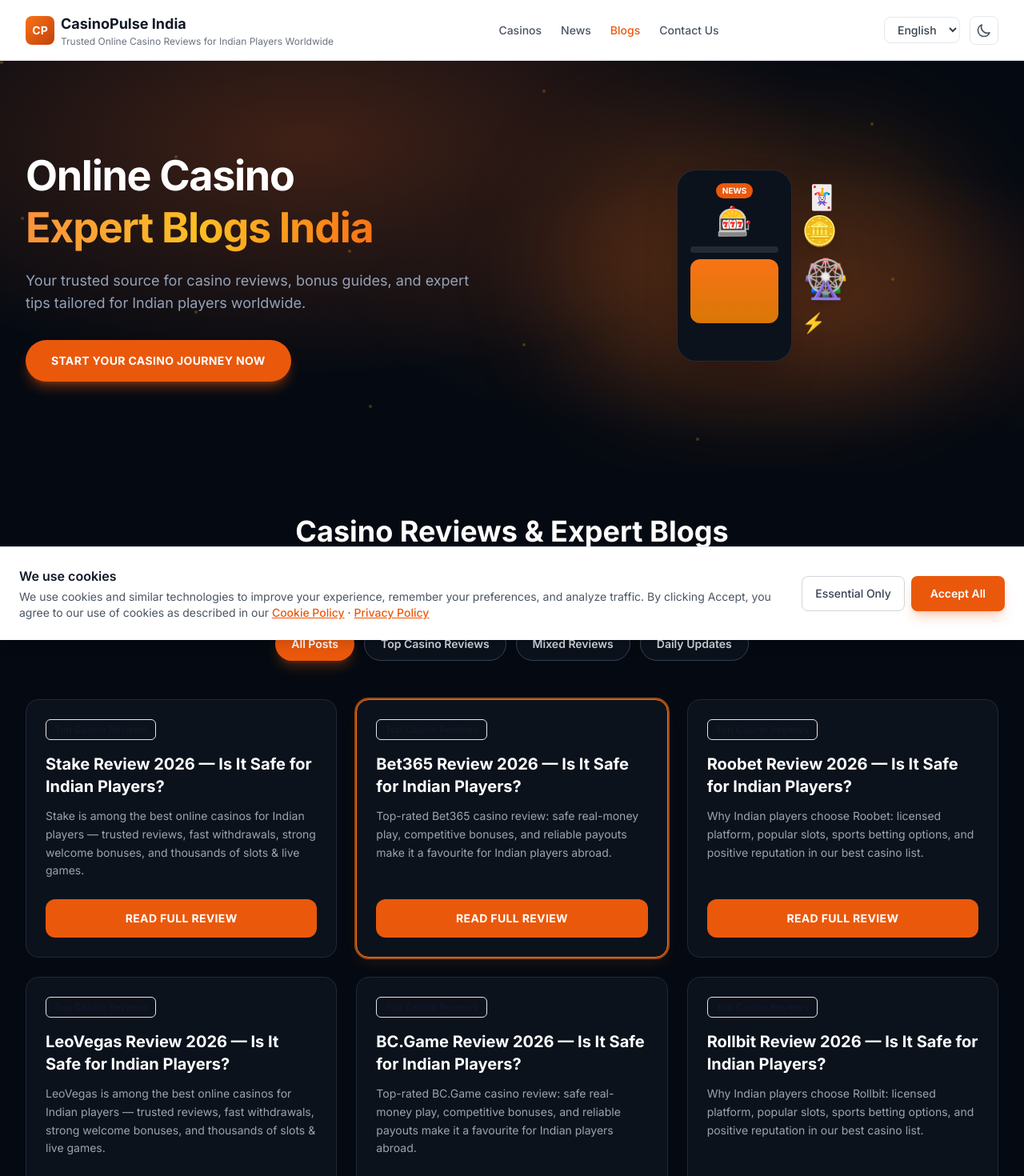
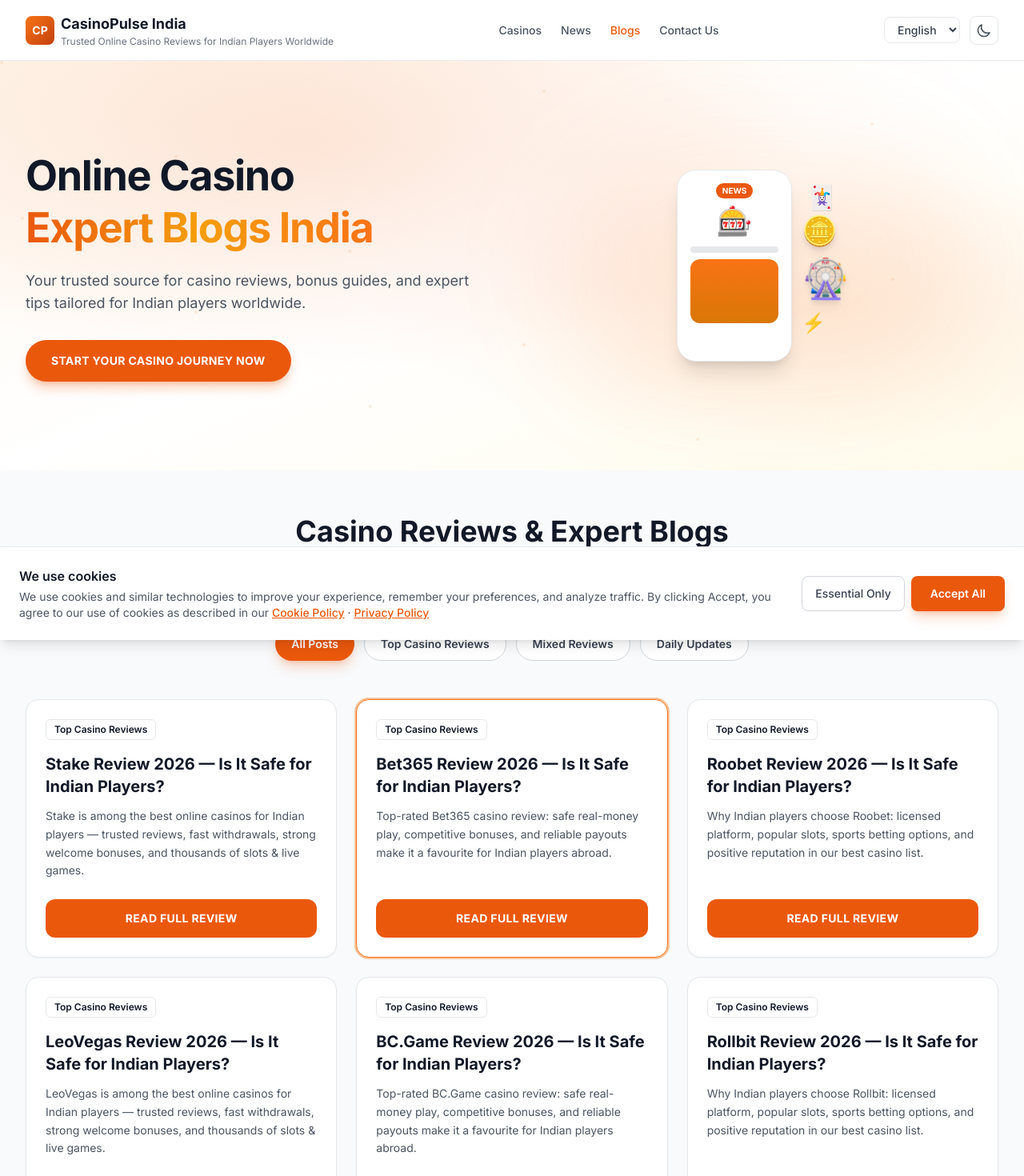
Before and after one commit to armcoincrypto/CasinoLending, a Next.js app: page /blogs in a window 1280 px wide. Shown: the top 1470 px of the page at 80% size. Built offline with nearby package versions, Linux system fonts and the light colour scheme.

Commit message:
Add light mode styles to blogs page components.
Use white cards, gray text, and soft orange hero in light theme while keeping dark mockup in dark mode.

Co-authored-by: Cursor <cursoragent@cursor.com>

```diff
--- a/src/app/blogs/page.tsx
+++ b/src/app/blogs/page.tsx
@@ -37,13 +37,13 @@ export default function BlogsPage() {
   };
 
   return (
-    <div className="bg-[#050A12]">
+    <div className="bg-gray-50 dark:bg-[#050A12]">
       <BlogHero />
 
       <section className="mx-auto max-w-7xl px-4 py-14 sm:px-6 lg:px-8">
         <div className="text-center">
-          <h2 className="text-3xl font-bold text-white sm:text-4xl">{t("blogsTitle")}</h2>
-          <p className="mx-auto mt-3 max-w-2xl text-gray-400">{t("blogsSubtitle")}</p>
+          <h2 className="text-3xl font-bold text-gray-900 sm:text-4xl dark:text-white">{t("blogsTitle")}</h2>
+          <p className="mx-auto mt-3 max-w-2xl text-gray-600 dark:text-gray-400">{t("blogsSubtitle")}</p>
         </div>
 
         <div className="mt-10">
--- a/src/components/blogs/BlogCard.tsx
+++ b/src/components/blogs/BlogCard.tsx
@@ -20,21 +20,21 @@ export default function BlogCard({ post, categoryLabel, featured }: BlogCardProp
 
   return (
     <article
-      className={`flex flex-col overflow-hidden rounded-2xl border bg-[#0B121C] p-6 transition-all hover:border-brand-500/50 ${
+      className={`flex flex-col overflow-hidden rounded-2xl border bg-white p-6 shadow-sm transition-all hover:border-brand-300 hover:shadow-md dark:bg-[#0B121C] dark:shadow-none dark:hover:border-brand-500/50 ${
         featured
-          ? `border-brand-500 ring-2 ring-brand-500/60 shadow-lg shadow-brand-500/10`
-          : "border-gray-800"
+          ? "border-brand-500 ring-2 ring-brand-500/40 shadow-lg shadow-brand-500/10 dark:ring-brand-500/60"
+          : "border-gray-200 dark:border-gray-800"
       }`}
     >
       <span className={`inline-flex w-fit rounded-md px-2.5 py-1 text-xs font-semibold ${styles.pill}`}>
         {categoryLabel}
       </span>
 
-      <h2 className="mt-4 text-lg font-bold leading-snug text-white sm:text-xl">
+      <h2 className="mt-4 text-lg font-bold leading-snug text-gray-900 sm:text-xl dark:text-white">
         {getLocalizedText(post.title, locale)}
       </h2>
 
-      <p className="mt-3 line-clamp-4 flex-1 text-sm leading-relaxed text-gray-400">
+      <p className="mt-3 line-clamp-4 flex-1 text-sm leading-relaxed text-gray-600 dark:text-gray-400">
         {getLocalizedText(post.excerpt, locale)}
       </p>
 
--- a/src/components/blogs/BlogCategoryFilter.tsx
+++ b/src/components/blogs/BlogCategoryFilter.tsx
@@ -24,8 +24,8 @@ export default function BlogCategoryFilter({
             onClick={() => onChange(f.key)}
             className={`rounded-full px-5 py-2.5 text-sm font-semibold transition-all ${
               isActive
-                ? "bg-brand-600 text-white shadow-lg shadow-brand-600/30"
-                : "border border-gray-700 bg-[#0B121C] text-gray-300 hover:border-gray-600 hover:text-white"
+                ? "bg-brand-600 text-white shadow-lg shadow-brand-600/25"
+                : "border border-gray-300 bg-white text-gray-700 hover:border-brand-300 hover:text-brand-700 dark:border-gray-700 dark:bg-[#0B121C] dark:text-gray-300 dark:hover:border-gray-600 dark:hover:text-white"
             }`}
           >
             {f.label}
--- a/src/components/blogs/BlogHero.tsx
+++ b/src/components/blogs/BlogHero.tsx
@@ -9,14 +9,14 @@ export default function BlogHero() {
   const { t } = useTranslation(locale);
 
   return (
-    <section className="relative overflow-hidden bg-[#050A12]">
-      <div className="absolute inset-0 bg-[radial-gradient(ellipse_at_30%_20%,_rgba(242,101,34,0.25),_transparent_50%)]" />
-      <div className="absolute inset-0 bg-[radial-gradient(ellipse_at_80%_60%,_rgba(242,101,34,0.12),_transparent_40%)]" />
-      <div className="pointer-events-none absolute inset-0 opacity-40">
+    <section className="relative overflow-hidden bg-gradient-to-br from-orange-50 via-white to-amber-50 dark:from-[#050A12] dark:via-slate-900 dark:to-[#050A12]">
+      <div className="absolute inset-0 bg-[radial-gradient(ellipse_at_30%_20%,_rgba(242,101,34,0.15),_transparent_50%)] dark:bg-[radial-gradient(ellipse_at_30%_20%,_rgba(242,101,34,0.25),_transparent_50%)]" />
+      <div className="absolute inset-0 bg-[radial-gradient(ellipse_at_80%_60%,_rgba(242,101,34,0.08),_transparent_40%)] dark:bg-[radial-gradient(ellipse_at_80%_60%,_rgba(242,101,34,0.12),_transparent_40%)]" />
+      <div className="pointer-events-none absolute inset-0 opacity-30 dark:opacity-40">
         {[...Array(12)].map((_, i) => (
           <span
             key={i}
-            className="absolute h-1 w-1 rounded-full bg-amber-400/60"
+            className="absolute h-1 w-1 rounded-full bg-brand-400/50 dark:bg-amber-400/60"
             style={{
               left: `${(i * 17) % 100}%`,
               top: `${(i * 23) % 100}%`,
@@ -27,31 +27,31 @@ export default function BlogHero() {
 
       <div className="relative mx-auto grid max-w-7xl items-center gap-10 px-4 py-16 sm:px-6 lg:grid-cols-2 lg:py-24 lg:px-8">
         <div>
-          <h1 className="text-4xl font-bold tracking-tight text-white sm:text-5xl lg:text-[3.25rem] lg:leading-tight">
-            <span className="text-white">{t("blogsHeroTitle1")}</span>
+          <h1 className="text-4xl font-bold tracking-tight text-gray-900 sm:text-5xl lg:text-[3.25rem] lg:leading-tight dark:text-white">
+            <span>{t("blogsHeroTitle1")}</span>
             <br />
-            <span className="bg-gradient-to-r from-brand-400 via-amber-400 to-orange-500 bg-clip-text text-transparent">
+            <span className="bg-gradient-to-r from-brand-600 via-amber-500 to-orange-500 bg-clip-text text-transparent dark:from-brand-400 dark:via-amber-400">
               {t("blogsHeroTitle2")}
             </span>
           </h1>
-          <p className="mt-5 max-w-xl text-lg text-slate-400">{t("blogsHeroSubtitle")}</p>
+          <p className="mt-5 max-w-xl text-lg text-gray-600 dark:text-slate-400">{t("blogsHeroSubtitle")}</p>
           <Link
             href="/casinos"
-            className="mt-8 inline-flex rounded-full bg-brand-600 px-8 py-4 text-sm font-bold uppercase tracking-wide text-white shadow-lg shadow-brand-600/40 transition hover:bg-brand-500 hover:shadow-brand-500/50"
+            className="mt-8 inline-flex rounded-full bg-brand-600 px-8 py-4 text-sm font-bold uppercase tracking-wide text-white shadow-lg shadow-brand-600/30 transition hover:bg-brand-500 dark:shadow-brand-600/40"
           >
             {t("blogsHeroCta")}
           </Link>
         </div>
 
         <div className="relative mx-auto flex h-64 w-full max-w-lg items-center justify-center lg:h-80">
-          <div className="absolute inset-0 rounded-full bg-brand-500/20 blur-3xl" />
+          <div className="absolute inset-0 rounded-full bg-brand-500/10 blur-3xl dark:bg-brand-500/20" />
           <div className="relative flex items-end justify-center gap-3">
-            <div className="flex h-52 w-32 flex-col items-center rounded-3xl border border-white/10 bg-[#0B121C] p-4 shadow-2xl sm:h-60 sm:w-36">
+            <div className="flex h-52 w-32 flex-col items-center rounded-3xl border border-gray-200 bg-white p-4 shadow-xl sm:h-60 sm:w-36 dark:border-white/10 dark:bg-[#0B121C] dark:shadow-2xl">
               <span className="mb-2 rounded-full bg-brand-600 px-2 py-0.5 text-[10px] font-bold text-white">
                 NEWS
               </span>
               <div className="text-4xl">🎰</div>
-              <div className="mt-3 h-2 w-full rounded bg-white/10" />
+              <div className="mt-3 h-2 w-full rounded bg-gray-200 dark:bg-white/10" />
               <div className="mt-2 h-20 w-full rounded-xl bg-gradient-to-b from-brand-500 to-amber-600" />
             </div>
             <div className="mb-8 hidden flex-col gap-4 sm:flex">
--- a/src/components/blogs/BlogNewsletter.tsx
+++ b/src/components/blogs/BlogNewsletter.tsx
@@ -16,9 +16,9 @@ export default function BlogNewsletter() {
   };
 
   return (
-    <section className="border-y border-gray-800 bg-[#0B121C] py-10">
+    <section className="border-y border-gray-200 bg-gray-50 py-10 dark:border-gray-800 dark:bg-[#0B121C]">
       <div className="mx-auto flex max-w-7xl flex-col items-center justify-between gap-6 px-4 sm:flex-row sm:px-6 lg:px-8">
-        <p className="text-center text-sm font-bold uppercase tracking-wider text-white sm:text-left sm:text-base">
+        <p className="text-center text-sm font-bold uppercase tracking-wider text-gray-900 sm:text-left sm:text-base dark:text-white">
           {t("blogNewsletterTitle")}
         </p>
         <form onSubmit={handleSubmit} className="flex w-full max-w-lg flex-col gap-3 sm:flex-row">
@@ -28,7 +28,7 @@ export default function BlogNewsletter() {
             onChange={(e) => setEmail(e.target.value)}
             placeholder={t("blogNewsletterPlaceholder")}
             required
-            className="flex-1 rounded-xl border border-gray-700 bg-[#050A12] px-4 py-3 text-sm text-white placeholder:text-gray-500 focus:border-brand-500 focus:outline-none focus:ring-1 focus:ring-brand-500"
+            className="flex-1 rounded-xl border border-gray-300 bg-white px-4 py-3 text-sm text-gray-900 placeholder:text-gray-400 focus:border-brand-500 focus:outline-none focus:ring-1 focus:ring-brand-500 dark:border-gray-700 dark:bg-[#050A12] dark:text-white dark:placeholder:text-gray-500"
           />
           <button
             type="submit"
--- a/src/components/blogs/BlogsTrustBar.tsx
+++ b/src/components/blogs/BlogsTrustBar.tsx
@@ -15,18 +15,18 @@ export default function BlogsTrustBar() {
   const { t } = useTranslation(locale);
 
   return (
-    <section className="bg-[#050A12] py-12">
+    <section className="bg-gray-50 py-12 dark:bg-[#050A12]">
       <div className="mx-auto max-w-7xl px-4 sm:px-6 lg:px-8">
         <div className="grid gap-6 sm:grid-cols-2 lg:grid-cols-4">
           {TRUST_ITEMS.map((item) => (
             <div
               key={item.key}
-              className="flex flex-col items-center rounded-2xl border border-gray-800 bg-[#0B121C] p-6 text-center"
+              className="flex flex-col items-center rounded-2xl border border-gray-200 bg-white p-6 text-center shadow-sm dark:border-gray-800 dark:bg-[#0B121C] dark:shadow-none"
             >
-              <span className="mb-3 flex h-14 w-14 items-center justify-center rounded-2xl bg-brand-600/20 text-3xl">
+              <span className="mb-3 flex h-14 w-14 items-center justify-center rounded-2xl bg-brand-100 text-3xl dark:bg-brand-600/20">
                 {item.icon}
               </span>
-              <p className="text-sm font-bold text-white">{t(item.key)}</p>
+              <p className="text-sm font-bold text-gray-900 dark:text-white">{t(item.key)}</p>
             </div>
           ))}
         </div>
--- a/src/lib/blog-utils.ts
+++ b/src/lib/blog-utils.ts
@@ -6,18 +6,15 @@ export function blogCategoryStyle(category: BlogPost["category"]) {
   switch (category) {
     case "good-casino":
       return {
-        pill: "bg-emerald-500/20 text-emerald-400 border border-emerald-500/30",
-        featuredRing: "ring-brand-500",
+        pill: "bg-emerald-100 text-emerald-800 border border-emerald-200 dark:bg-emerald-500/20 dark:text-emerald-400 dark:border-emerald-500/30",
       };
     case "bad-casino":
       return {
-        pill: "bg-orange-500/20 text-orange-400 border border-orange-500/30",
-        featuredRing: "ring-orange-500",
+        pill: "bg-orange-100 text-orange-800 border border-orange-200 dark:bg-orange-500/20 dark:text-orange-400 dark:border-orange-500/30",
       };
     default:
       return {
-        pill: "bg-blue-500/20 text-blue-400 border border-blue-500/30",
-        featuredRing: "ring-blue-500",
+        pill: "bg-blue-100 text-blue-800 border border-blue-200 dark:bg-blue-500/20 dark:text-blue-400 dark:border-blue-500/30",
       };
   }
 }
```
